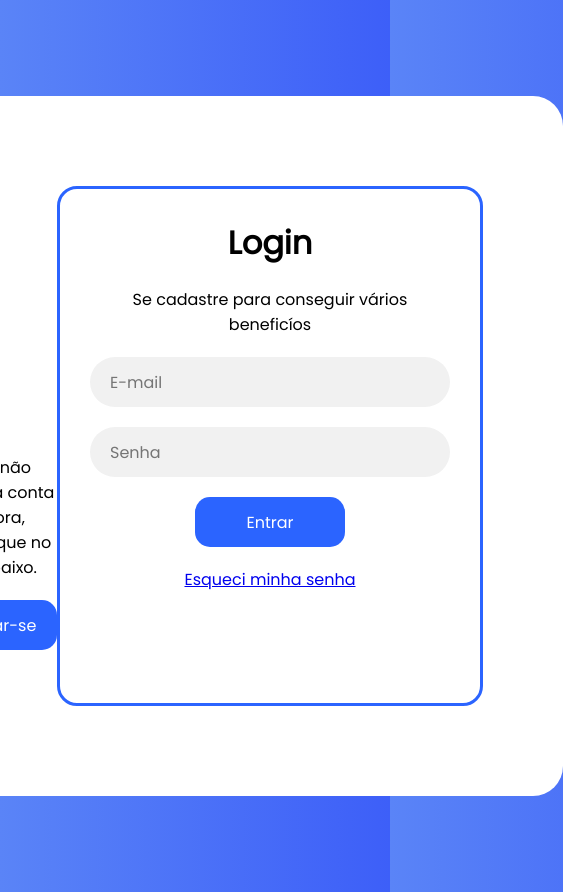
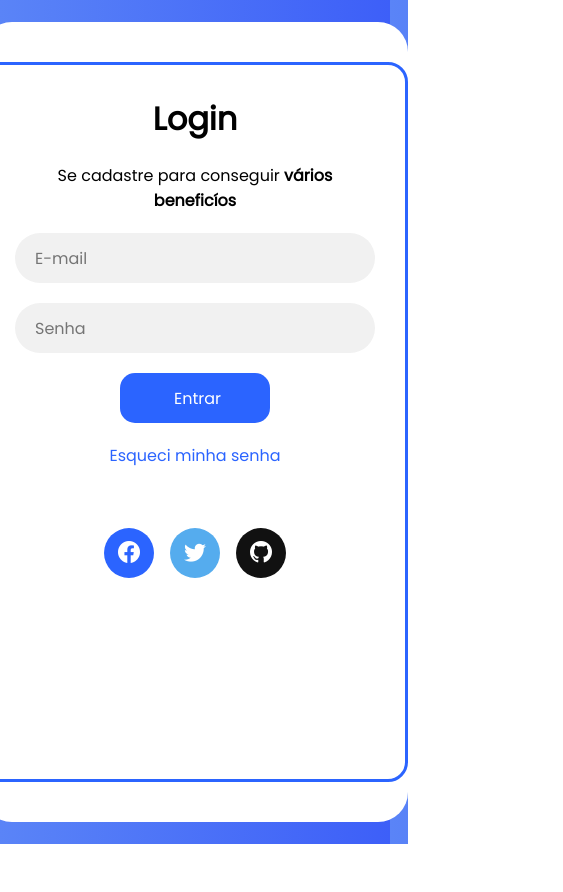
Before and after one commit to thiagomarim/projeto-login, a plain HTML site: page index.html in a window 390 px wide. Shown: the whole page, 563 px wide, since content can reach past the window. After the commit the page ends 844 px from the top, so only its background shows below. Drawn offline with nearby package versions, Linux system fonts and the light colour scheme.

Commit message:
responsivo completo

```diff
--- a/index.html
+++ b/index.html
@@ -4,6 +4,7 @@
     <meta charset="UTF-8">
     <meta name="viewport" content="width=device-width, initial-scale=1.0">
     <link rel="stylesheet" href="style.css">
+    <link rel="stylesheet" href="https://cdn.jsdelivr.net/npm/bootstrap-icons@1.10.5/font/bootstrap-icons.css">
     <title>Login Page</title>
 </head>
 <body>
@@ -14,26 +15,48 @@
             <div class="btn-cadastro">
                 <button>Cadastrar-se</button>
             </div>
+            <div class="socials-buttons">
+                <a href="#" class="facebook">
+                    <i class="bi bi-facebook"></i>
+                </a>
+                <a href="#" class="twitter">
+                    <i class="bi bi-twitter"></i>
+                </a>
+                <a href="#" class="github">
+                    <i class="bi bi-github"></i>
+                </a>
+            </div>
         </div>
         <div class="right-card">
             <div class="login-title">
                 <h1>Login</h1>
-                <p>Se cadastre para conseguir vários beneficíos</p>
+                <p>Se cadastre para conseguir <strong>vários beneficíos</strong></p>
             </div>
-            <form>
+            <form action="login.php" method="post" autocomplete="on">
                 <div class="btn-email">
-                    <label for="email"></label>
-                    <input type="email" name="email" placeholder="E-mail">
+                    <label for="iemail"></label>
+                    <input type="email" name="email" id="iemail" placeholder="E-mail" required>
                 </div>
                 <div class="btn-password">
-                    <label for="senha"></label>
-                    <input type="password" name="senha" placeholder="Senha">
+                    <label for="isenha"></label>
+                    <input type="password" name="senha" id="isenha" placeholder="Senha" autocomplete="current-password" required minlength="8" maxlength="20" required>
                 </div>
                 <div class="cadastrar">
-                    <button type="button">Entrar</button>
+                    <input type="submit" value="Entrar">
                     <a href="#">Esqueci minha senha</a>
                 </div>
             </form>
+            <div class="socials2">
+                <a href="#" class="facebook">
+                    <i class="bi bi-facebook"></i>
+                </a>
+                <a href="#" class="twitter">
+                    <i class="bi bi-twitter"></i>
+                </a>
+                <a href="#" class="github">
+                    <i class="bi bi-github"></i>
+                </a>
+            </div>
         </div>
     </div>
 </body>
--- a/style.css
+++ b/style.css
@@ -15,7 +15,7 @@ body {
     justify-content: center;
     min-height: 100vh;
     background: linear-gradient(to right, #5a84f7, #3d5ff8);
-    padding: 1.5rem;
+    padding: 0px 1.5rem;
 }
 
 .main-card {
@@ -39,7 +39,7 @@ body {
     display: flex;
     flex-direction: column;
     align-items: center;
-    margin: 40px 0px 40px 0px;
+    margin: 0px;
     background-color: white;
     padding: 30px;
     border-radius: 20px;
@@ -81,18 +81,24 @@ form div input:focus {
     align-items: center;
 }
 
-.cadastrar button {
+.cadastrar input {
     background-color: #2b64ff;
     border: none;
     width: 150px;
     height: 50px;
     border-radius: 15px;
     color: #fff;
+    padding-right: 15px;
     font-size: 16px;
     margin-bottom: 20px;
 }
 
-.cadastrar button:hover {
+.cadastrar a {
+    text-decoration: none;
+    color: #2b64ff;
+}
+
+.cadastrar input:hover {
     background-color: #1b2f68;
     transition: 0.3s;
 }
@@ -120,3 +126,108 @@ form div input:focus {
     background-color: #1b2f68;
     transition: 0.3s;
 }
+
+.socials-buttons {
+    display: flex;
+    gap: 1rem;
+}
+
+.socials-buttons a {
+    display: flex;
+    align-items: center;
+    justify-content: center;
+    width: 50px;
+    height: 50px;
+    border-radius: 50px;
+    font-size: 22px;
+    color: white;
+    margin-top: 60px;
+    transition: scale .2s;
+}
+
+.facebook {
+    background-color: #2b64ff;
+}
+
+.twitter {
+    background-color: #55acee;
+}
+
+.github {
+    background-color: #111f;
+}
+
+.socials-buttons a:hover {
+    scale: .95;
+}
+
+.right-card .socials2 {
+    display: none;
+}
+
+
+/* Responsividade */
+
+@media (max-width:992px) {
+    .main-card{
+        width: 500px;
+        height: 800px;
+        padding: 0px 0px 0px 0px;
+        margin: 1rem;
+    }
+
+    .right-card {
+        display: flex;
+        justify-content: flex-start;
+        align-items: flex-start;
+        margin: 40px 0px 40px 0px;
+    }
+
+    .right-card .socials2 {
+        display: block;
+        display: flex;
+        gap: 1rem;
+        padding: 0px 50px 0px 89px;
+    }
+
+    .socials2 {
+
+    }
+
+    .socials2 a {
+        display: flex;
+        align-items: center;
+        justify-content: center;
+        width: 50px;
+        height: 50px;
+        border-radius: 50px;
+        font-size: 22px;
+        color: white;
+        margin-top: 60px;
+        transition: scale .2s;
+    }
+
+    .facebook {
+        background-color: #2b64ff;
+    }
+
+    .twitter {
+        background-color: #55acee;
+    }
+
+    .github {
+        background-color: #111f;
+    }
+
+    .socials2 a:hover {
+        scale: .95;
+    }
+
+    .right-card .socials-buttons {
+        display: none;
+    }
+
+    .left-card {
+        display: none;
+    }
+}
```
